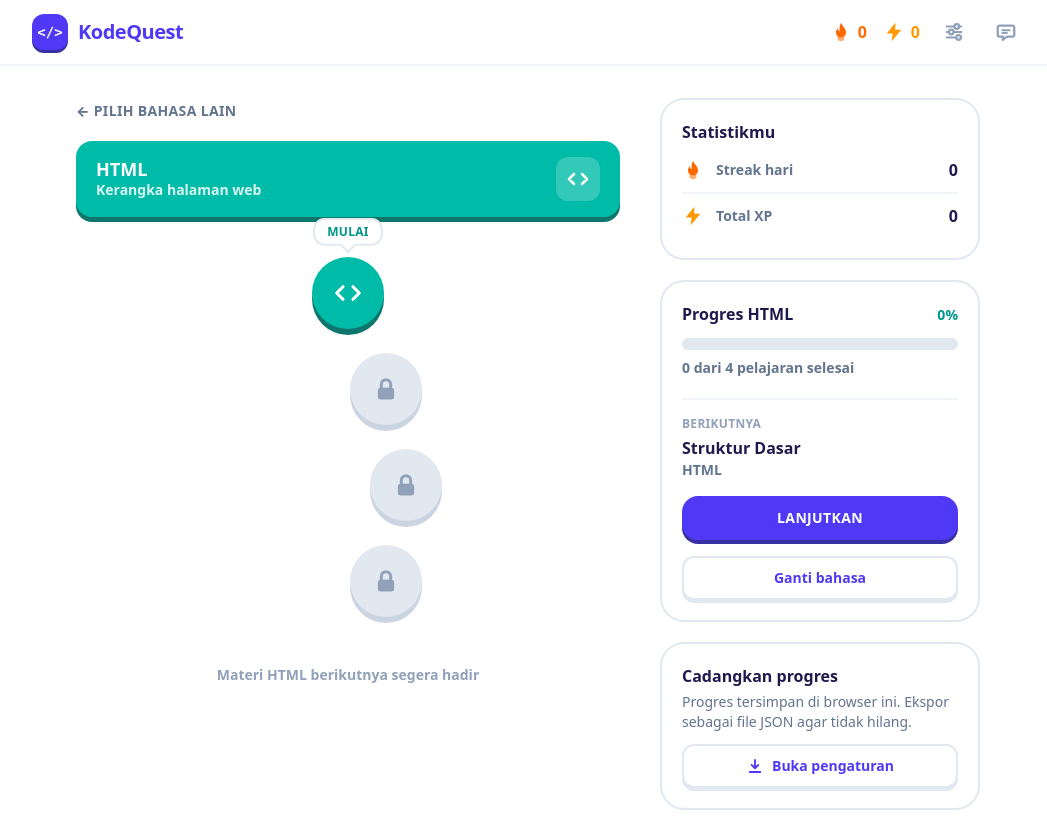
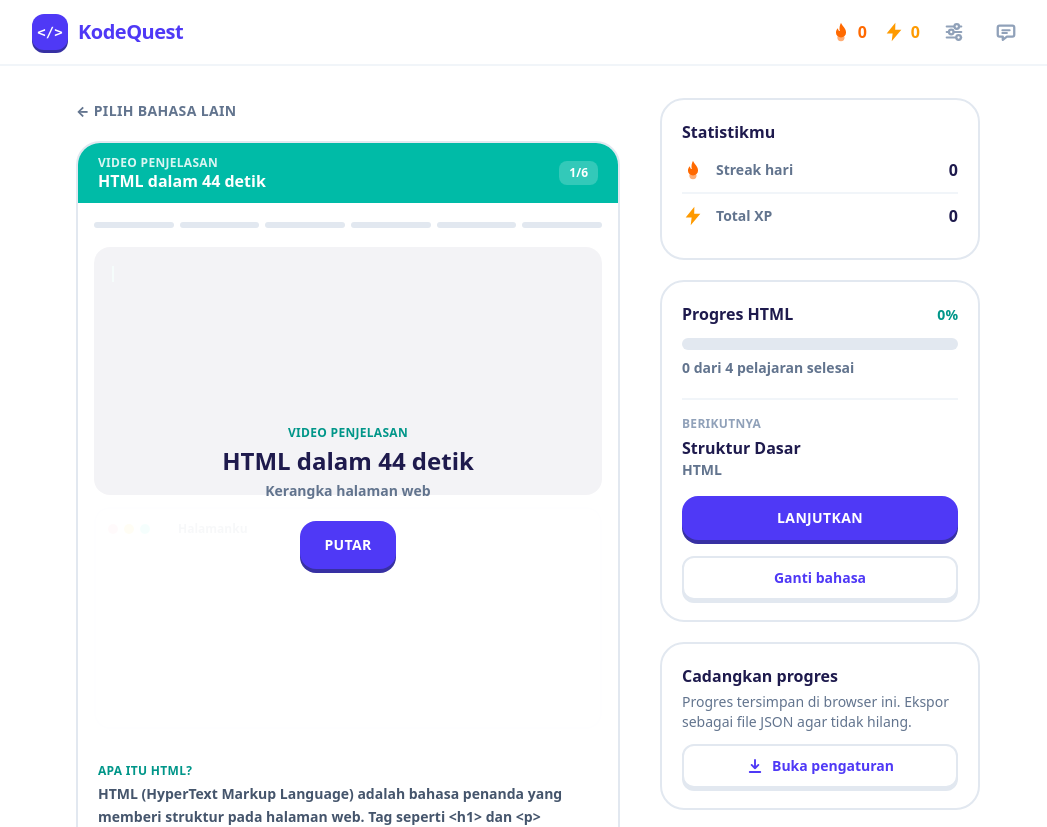
Before and after one commit to KodeQuest/KodeQuest.github.io, a Next.js app: page /belajar/bahasa/html in a window 1280 px wide. Shown: the top 827 px of the page, without its empty margins (112-1159 px from the left). Built offline with nearby package versions, Linux system fonts and the light colour scheme.

Commit message:
Add files via upload

```diff
--- a/components/LanguagePathScreen.tsx
+++ b/components/LanguagePathScreen.tsx
@@ -9,6 +9,8 @@ import { Header } from "./Header";
 import { LearningPath } from "./LearningPath";
 import { SettingsModal } from "./SettingsModal";
 import { Sidebar } from "./Sidebar";
+import { ExplainerPlayer } from "./explainers/ExplainerPlayer";
+import { getExplainer } from "./explainers";
 
 /** Jalur belajar satu bahasa (/belajar/bahasa/<id>/). */
 export function LanguagePathScreen({ langId }: { langId: string }) {
@@ -17,6 +19,7 @@ export function LanguagePathScreen({ langId }: { langId: string }) {
   const language = getLanguage(langId);
   if (!language) return <div className="min-h-dvh" />;
 
+  const explainer = getExplainer(language.id);
   const start = (id: string) => router.push(`/belajar/${id}/`);
 
   return (
@@ -31,6 +34,7 @@ export function LanguagePathScreen({ langId }: { langId: string }) {
           >
             <span aria-hidden="true">←</span> Pilih bahasa lain
           </Link>
+          {explainer && <ExplainerPlayer language={language} scenes={explainer.scenes} tint={explainer.tint} />}
           <LearningPath language={language} onStart={start} />
         </div>
         <aside className="hidden lg:block" aria-label="Ringkasan belajar">
```
